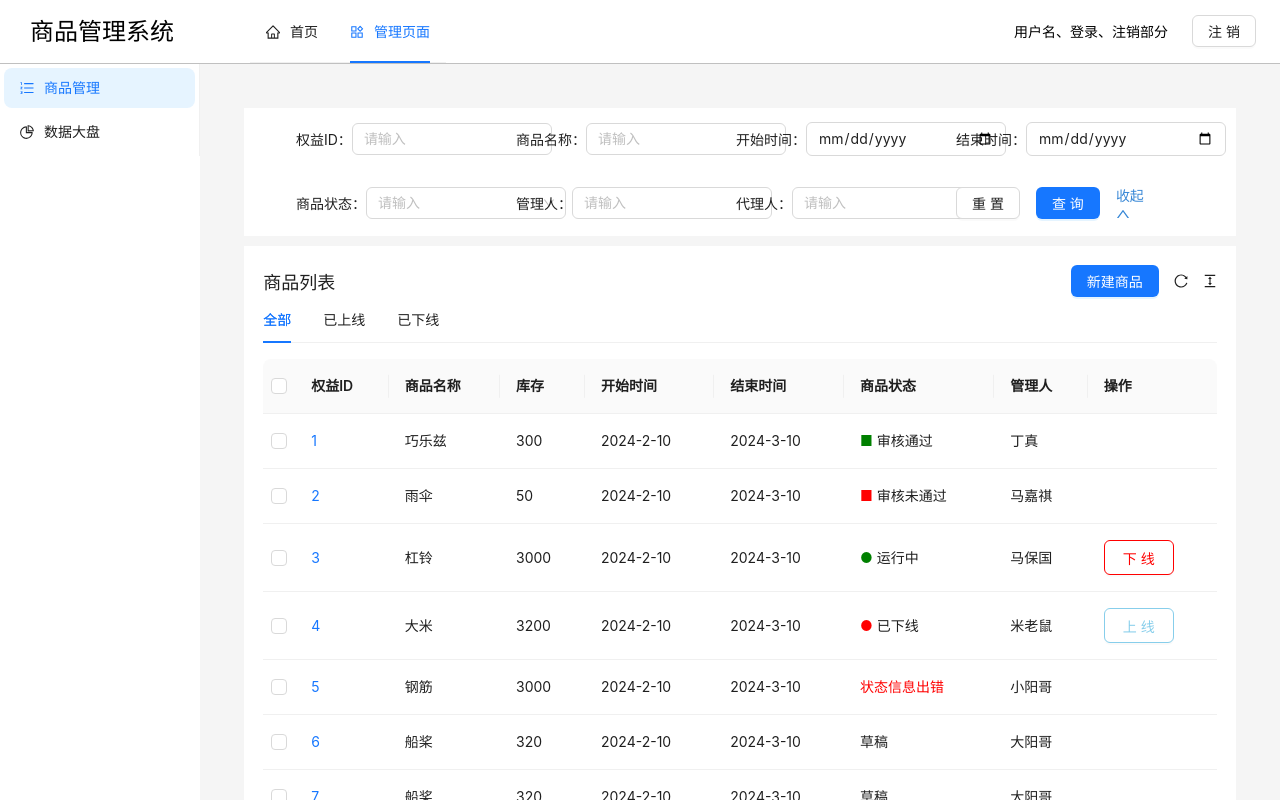
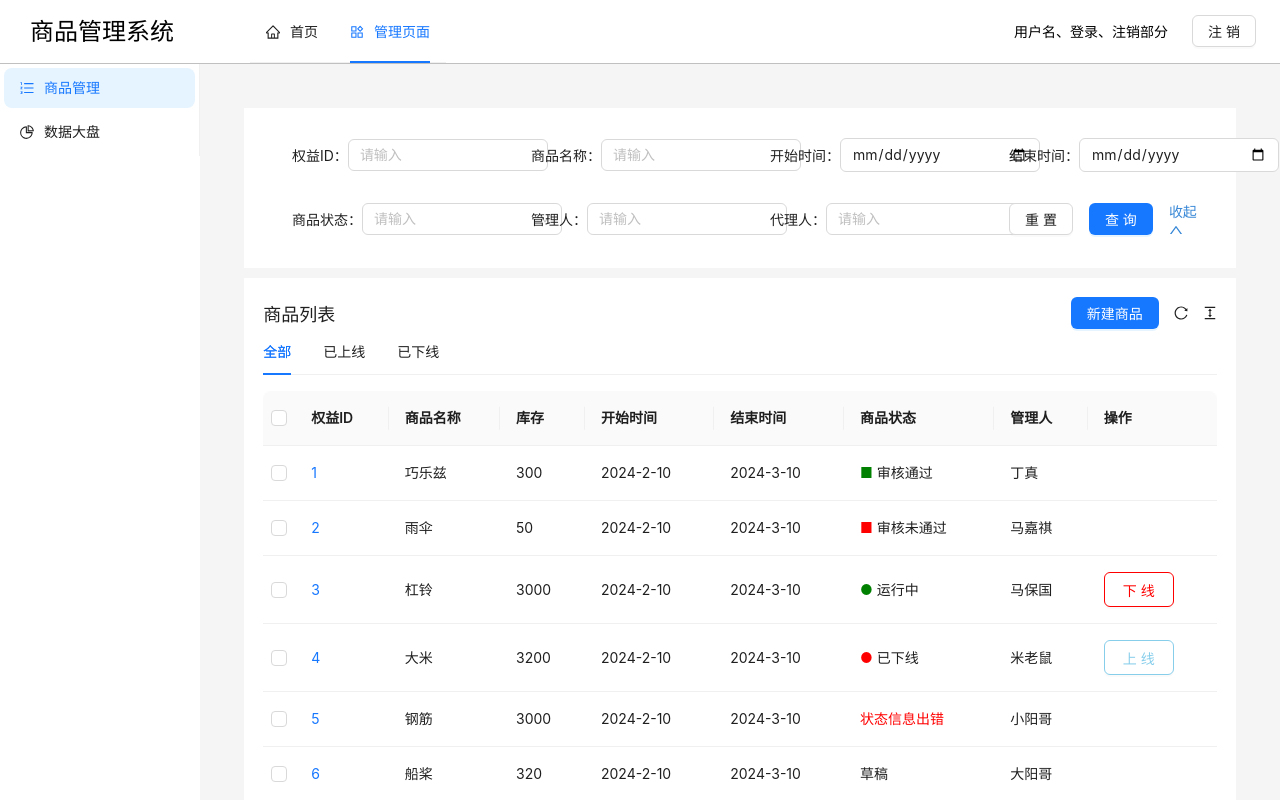
Before and after one commit to MuttonString/-, a React (Vite) app: page /admin/list in a window 1280 px wide. Built offline with nearby package versions, Linux system fonts and the light colour scheme.

Commit message:
对局部做动画

```diff
--- a/src/components/GoodsList/GoodsTop/index.module.less
+++ b/src/components/GoodsList/GoodsTop/index.module.less
@@ -1,7 +1,10 @@
 .main {
   align-items: center;
-  height: 8rem;
-  padding-left: 2rem;
+  background-color: white;
+  height: 10rem;
+  padding: 1.75rem;
+  gap: 1.5rem;
+  transition: height .5s ease-out;
   &-col {
     display: flex;
     align-items: center;
@@ -10,6 +13,13 @@
       min-width: 12.5rem;
       flex-grow: 1;
     }
+    &:nth-child(4+n) {
+      transition: opacity .5s ease-out;
+    }
+  }
+  .item-hide {
+    display: none;
+    opacity: 0;
   }
   &-btns {
     justify-content: end;
@@ -24,3 +34,6 @@
     }
   }
 }
+.main.shrink {
+  height: 5rem;
+}
--- a/src/components/GoodsList/GoodsTop/index.tsx
+++ b/src/components/GoodsList/GoodsTop/index.tsx
@@ -1,12 +1,7 @@
-import React from 'react'
+import React, { useState, useRef } from 'react'
 import { Row, Col, Input, Select, Button } from 'antd'
 import { UpOutlined } from '@ant-design/icons'
 import styles from './index.module.less'
-
-const contentStyle: React.CSSProperties = {
-  backgroundColor: 'white',
-  height: '8rem'
-}
 
 const textStyle: React.CSSProperties = {
   minWidth: 'max-content',
@@ -14,10 +9,20 @@ const textStyle: React.CSSProperties = {
 }
 
 const GoodsTop: React.FC = () => {
+  const [isRetract, setIsRetract] = useState<boolean>(false)
+  const mainRef = useRef<HTMLDivElement>(null)
+
+  const changeRetract = () => {
+    setIsRetract((pre) => !pre)
+    if (!isRetract) {
+      mainRef.current?.classList.add(`${styles.shrink}`)
+    } else {
+      mainRef.current?.classList.remove(`${styles.shrink}`)
+    }
+  }
   return (
     <>
-      <div style={contentStyle}>
-        <Row className={styles.main} wrap>
+      <Row className={styles.main} wrap ref={mainRef}>
         <Col className={styles['main-col']} span={5}>
           <p style={textStyle}>权益ID：</p>
           <Input className={styles['top-input']} placeholder="请输入"></Input>
@@ -28,34 +33,45 @@ const GoodsTop: React.FC = () => {
         </Col>
         <Col className={styles['main-col']} span={5}>
           <p style={textStyle}>开始时间：</p>
-            <Input type='date' className={styles['top-input']} placeholder="请输入"></Input>
+          <Input
+            type="date"
+            className={styles['top-input']}
+            placeholder="请输入"
+          ></Input>
         </Col>
-          <Col className={styles['main-col']} span={5}>
+        <Col className={styles['main-col'] + ' ' + (isRetract ? styles['item-hide'] : '')} span={5}>
           <p style={textStyle}>结束时间：</p>
-            <Input type='date' className={styles['top-input']} placeholder="请输入"></Input>
+          <Input
+            type="date"
+            className={styles['top-input']}
+            placeholder="请输入"
+          ></Input>
         </Col>
-          <Col className={styles['main-col']} span={5}>
+        <Col className={styles['main-col'] + ' ' + (isRetract ? styles['item-hide'] : '')} span={5}>
           <p style={textStyle}>商品状态：</p>
           <Select className={styles['top-input']} placeholder="请输入"></Select>
         </Col>
-          <Col className={styles['main-col']} span={5}>
+        <Col className={styles['main-col'] + ' ' + (isRetract ? styles['item-hide'] : '')} span={5}>
           <p style={textStyle}>管理人：</p>
           <Input className={styles['top-input']} placeholder="请输入"></Input>
         </Col>
-          <Col className={styles['main-col']} span={5}>
+        <Col className={styles['main-col'] + ' ' + (isRetract ? styles['item-hide'] : '')} span={5}>
           <p style={textStyle}>代理人：</p>
           <Input className={styles['top-input']} placeholder="请输入"></Input>
         </Col>
-          <Col className={styles['main-col'] + ' ' + styles['main-btns']} span={5}>
+
+        <Col
+          className={styles['main-col'] + ' ' + styles['main-btns']}
+          span={5}
+        >
           <Button>重置</Button>
-            <Button type='primary'>查询</Button>
-            <div className={styles['top-hide']}>
+          <Button type="primary">查询</Button>
+          <div className={styles['top-hide']} onClick={changeRetract}>
             收起&nbsp;
             <UpOutlined />
           </div>
         </Col>
       </Row>
-      </div>
     </>
   )
 }
```
Lines whose indentation alone changed are shown as unchanged.
